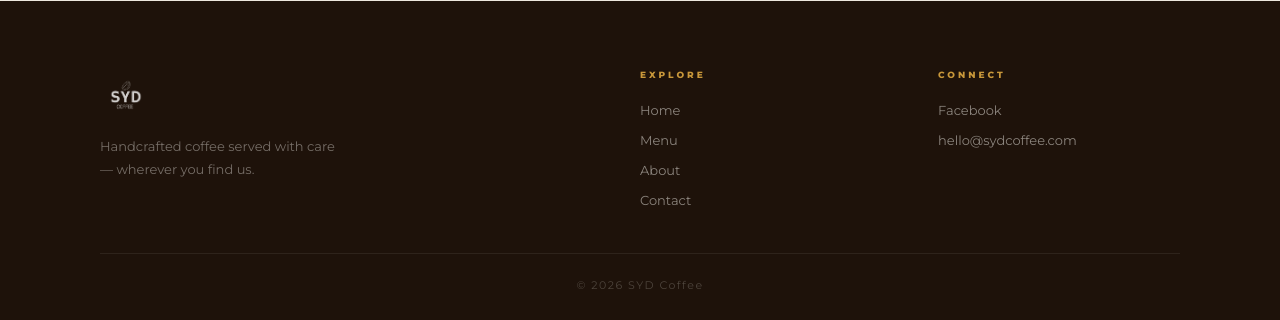
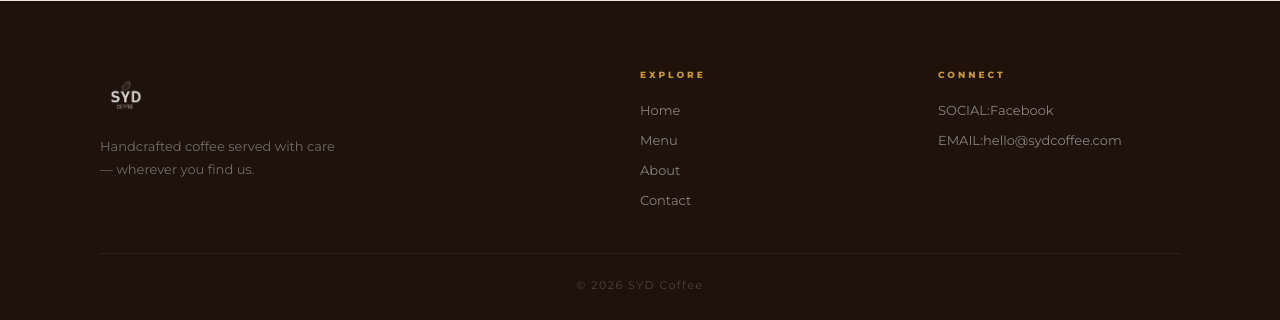
Before and after one commit to RiReyes1111/Sydcoffee, a PHP site: page /about.php in a window 1280 px wide. Shown: the part 2341-2661 px from the top of the page. Run offline with PHP 8.4, Linux system fonts and the light colour scheme; some web fonts are replaced.

Commit message:
Update footer links with labels

```diff
--- a/about.php
+++ b/about.php
@@ -134,8 +134,8 @@ $userName = $loggedIn ? $_SESSION['name'] : '';
     <div class="footer-col">
       <h4>Connect</h4>
       <ul class="footer-links">
-        <li><a href="https://www.facebook.com/sydcoffee">Facebook</a></li>
-        <li><a href="mailto:hello@sydcoffee.com">hello@sydcoffee.com</a></li>
+        <li><a href="https://www.facebook.com/sydcoffee">SOCIAL:Facebook</a></li>
+        <li><a href="mailto:hello@sydcoffee.com">EMAIL:hello@sydcoffee.com</a></li>
       </ul>
     </div>
   </div>
```
